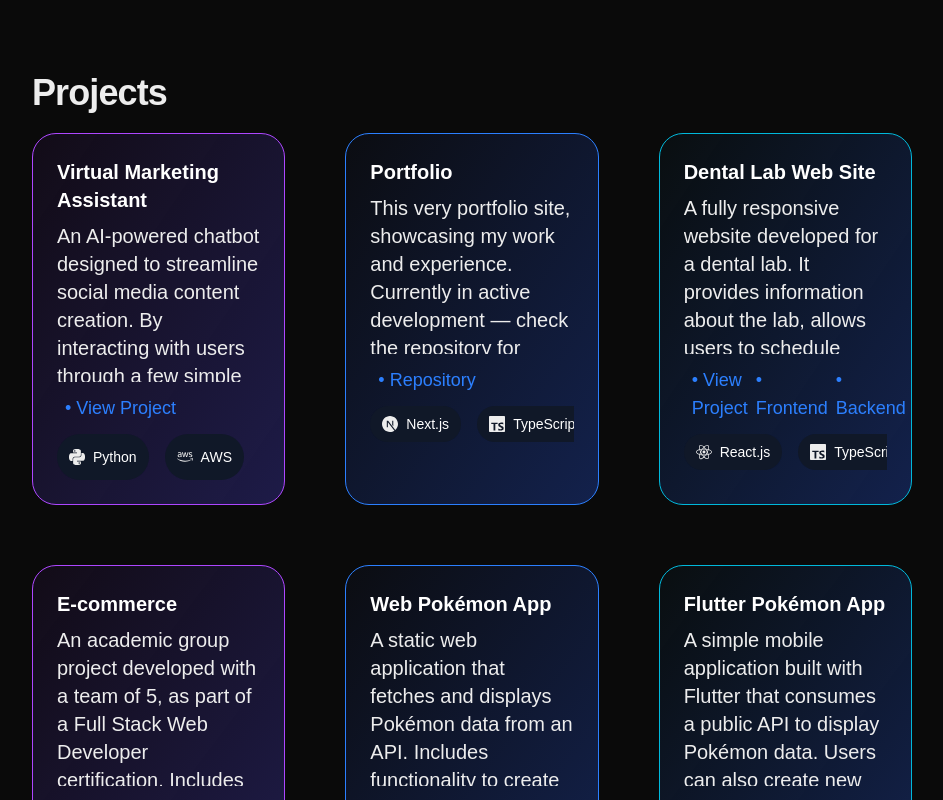
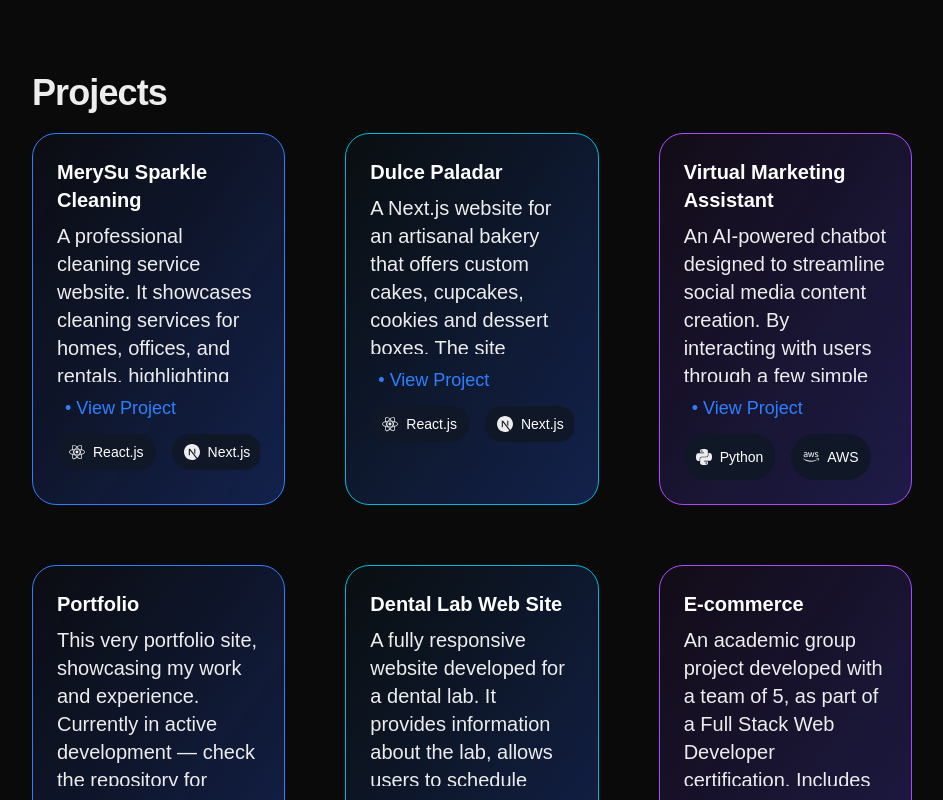
Before and after one commit to HaroldR23/my-portfolio, a Next.js app: page / in a window 1280 px wide. Shown: the part 1300-2100 px from the top of the page, without its empty margins (168-1111 px from the left). Built offline with nearby package versions, Linux system fonts and the light colour scheme.

Commit message:
add new projects and new document

```diff
--- a/src/app/constants/data/english.ts
+++ b/src/app/constants/data/english.ts
@@ -23,6 +23,38 @@ export const AI_TOOLS_TEXT_ENG = "AI Tools";
 export const MOBILE_TECH_STACK_TEXT_ENG = "Mobile";
 export const DEVOPS_TOOLS_TEXT_ENG = "DevOps and Tools";
 export const PROJECTS_LIST_ENG: Project[] = [
+  {
+    id: 7,
+    name: "MerySu Sparkle Cleaning",
+    description: "A professional cleaning service website. It showcases cleaning services for homes, offices, and rentals, highlighting eco-friendly products, flexible scheduling, and a smooth user experience for booking services online.",
+    technologies: [
+      "React.js",
+      "Next.js",
+      "TypeScript",
+      "Tailwind CSS",
+      "Framer Motion",
+      "HTML",
+      "CSS"
+    ],
+    github: [],
+    url: "https://merysu-cleaning.com/"
+  },
+  {
+    id: 8,
+    name: "Dulce Paladar",
+    description: "A Next.js website for an artisanal bakery that offers custom cakes, cupcakes, cookies and dessert boxes. The site highlights product catalogs, personalization options, and brand story, delivering a warm, appetizing experience for visitors looking to order handcrafted treats.",
+    technologies: [
+      "React.js",
+      "Next.js",
+      "TypeScript",
+      "Tailwind CSS",
+      "Framer Motion",
+      "HTML",
+      "CSS"
+    ],
+    github: [],
+    url: "https://dulcepaladar.net/"
+  },
   {
     id: 6,
     name: "Virtual Marketing Assistant",
@@ -127,5 +159,11 @@ export const NOTES_ENG: Note[] = [
     id: 1,
     title: "How to look for a job as a developer in 2025?",
     url: "https://docs.google.com/document/d/1_aqUHsoq12ySvow0ToMFtEWGiK__KQ6mdlKk6NFoxLs/edit?usp=sharing",
+  },
+  {
+    description: "In this document, you will find basic Cloud Computing concepts that every developer should know in 2026. I hope you find it useful.",
+    id: 2,
+    title: "Basic Cloud Computing Concepts for Developers in 2026",
+    url: "https://docs.google.com/document/d/1YTs9PuWAUx-nAm7FNrfmUCE12pwibmWZ9PQhEduWL1w/edit?usp=sharing",
   }
 ];
--- a/src/app/constants/data/spanish.ts
+++ b/src/app/constants/data/spanish.ts
@@ -24,6 +24,38 @@ export const MOBILE_TECH_STACK_TEXT_SPA = "Móvil";
 export const DEVOPS_TOOLS_TEXT_SPA = "DevOps y Herramientas";
 
 export const PROJECTS_LIST_SPA: Project[] = [
+  {
+    id: 7,
+    name: "MerySu Sparkle Cleaning",
+    description: "Sitio web profesional para un servicio de limpieza, desarrollado con Next.js, React, TypeScript, Tailwind CSS y Motion. El sitio presenta los servicios de limpieza para hogares, oficinas y espacios comerciales con un diseño moderno y accesible, destacando la propuesta de valor y permitiendo a los usuarios explorar y conocer las soluciones ofrecidas para mantener sus espacios impecables.",
+    technologies: [
+      "React.js",
+      "Next.js",
+      "TypeScript",
+      "Tailwind CSS",
+      "Framer Motion",
+      "HTML",
+      "CSS"
+    ],
+    github: [],
+    url: "https://merysu-cleaning.com/"
+  },
+  {
+    id: 8,
+    name: "Dulce Paladar",
+    description: "Sitio web para una pastelería y negocio de postres, construido con Next.js, React, TypeScript, Tailwind CSS y Motion. El proyecto destaca productos artesanales y opciones de personalización con un diseño apetecible y visualmente atractivo, permitiendo a los visitantes explorar las opciones y conectarse con el negocio de forma intuitiva.",
+    technologies: [
+      "React.js",
+      "Next.js",
+      "TypeScript",
+      "Tailwind CSS",
+      "Framer Motion",
+      "HTML",
+      "CSS"
+    ],
+    github: [],
+    url: "https://dulcepaladar.net/"
+  },
   {
     id: 6,
     name: "Virtual Marketing Assistant",
@@ -128,5 +160,11 @@ export const NOTES_SPA: Note[] = [
     id: 1,
     title: "¿Cómo buscar trabajo como desarrollador en 2025?",
     url: "https://docs.google.com/document/d/1_aqUHsoq12ySvow0ToMFtEWGiK__KQ6mdlKk6NFoxLs/edit?usp=sharing",
+  },
+  {
+    description: "En este documento encontrarás conceptos basicos de Cloud Computing que todo desarrollador debe conocer en 2026. Espero que te sea de utilidad.",
+    id: 2,
+    title: "Conceptos básicos de Cloud Computing para desarrolladores en 2026",
+    url: "https://docs.google.com/document/d/1YTs9PuWAUx-nAm7FNrfmUCE12pwibmWZ9PQhEduWL1w/edit?usp=sharing",
   }
 ];
```
